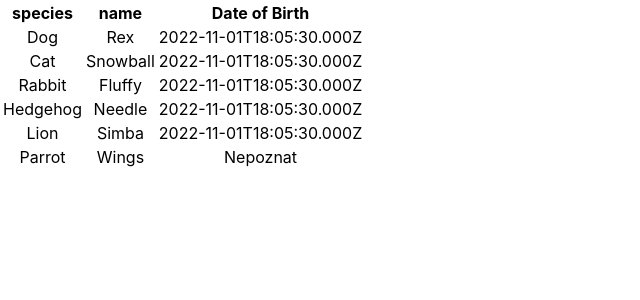
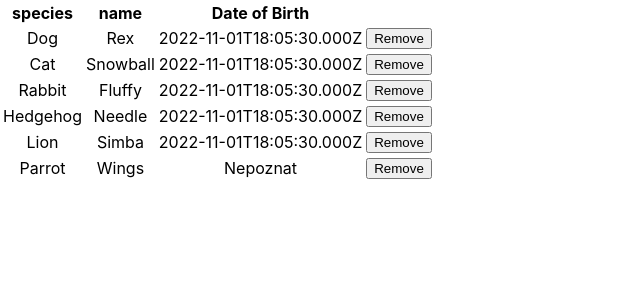
Before and after one commit to doooox/zoo, a React (Create React App) app: page / in a window 1280 px wide. Shown: the top 300 px of the page, without its empty margins (0-640 px from the left). Built offline with nearby package versions, Linux system fonts and the light colour scheme.

Commit message:
Add remove button to animals list

```diff
--- a/src/components/AnimalList.js
+++ b/src/components/AnimalList.js
@@ -1,8 +1,8 @@
-import React from 'react'
+import React, {useState} from 'react'
 
 const AnimalList = () => {
     const date = new Date().toISOString().toString();
-    const animals = [
+    const [animals, setAnimals] = useState([
         {
             id: 1,
             species: "Dog",
@@ -39,8 +39,9 @@ const AnimalList = () => {
             name: "Wings",
             dateOfBirth: ''
         },
-    ];
-    console.log(animals);
+    ]);
+
+
     return (
         <div>
             <table>
@@ -59,6 +60,19 @@ const AnimalList = () => {
                             <td>{animal.species}</td>
                             <td>{animal.name}</td>
                             <td>{animal.dateOfBirth ? animal.dateOfBirth : "Nepoznat"}</td>
+                            <td>
+                                <button
+                                    type='button'
+                                    onClick={() => {
+                                        setAnimals(
+                                            animals.filter(
+                                                (removedAnimal) => removedAnimal.id !== animal.id
+                                            ));
+                                    }}
+                                >
+                                    Remove
+                                </button>
+                            </td>
                         </tr>
                     )
                     )}
```
